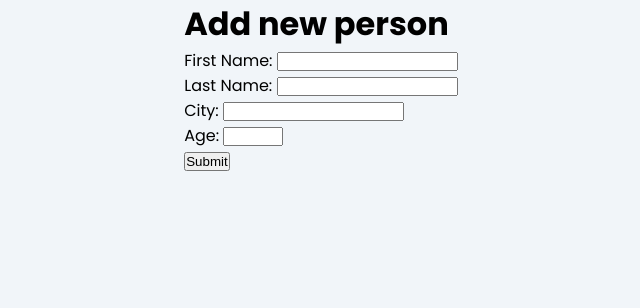
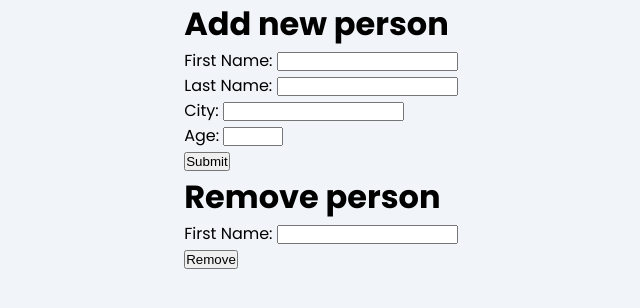
Before and after one commit to GEOFARL/btree-dbms, a React (Vite) app in the folder client/: page / in a window 1280 px wide. Shown: the top 308 px of the page, without its empty margins (319-959 px from the left). Built offline with nearby package versions, Linux system fonts and the light colour scheme.

Commit message:
Add remove form

```diff
--- a/client/src/App.jsx
+++ b/client/src/App.jsx
@@ -1,9 +1,11 @@
-import Form from './components/Form';
+import AddForm from './components/AddForm';
+import RemoveForm from './components/RemoveForm';
 
 function App() {
   return (
     <div className="centered">
-      <Form />
+      <AddForm />
+      <RemoveForm />
     </div>
   );
 }
--- a/client/src/components/Form.jsx
+++ b/client/src/components/AddForm.jsx
@@ -14,7 +14,7 @@ const defaultFormError = {
   age: null,
 };
 
-const Form = () => {
+const AddForm = () => {
   const [formData, setFormData] = useState(defaultFormData);
   const [formError, setFormError] = useState(defaultFormError);
   const [submitted, setSubmitted] = useState(false);
@@ -177,4 +177,4 @@ const Form = () => {
   );
 };
 
-export default Form;
+export default AddForm;
--- /dev/null
+++ b/client/src/components/RemoveForm.jsx
@@ -0,0 +1,63 @@
+import { useState } from 'react';
+
+const RemoveForm = () => {
+  const [firstName, setFirstName] = useState('');
+  const [error, setError] = useState(null);
+  const [submitted, setSubmitted] = useState(false);
+
+  const handleSubmit = async (e) => {
+    e.preventDefault();
+    setSubmitted(true);
+
+    if (firstName.trim().length === 0) {
+      setError('First name cannot be empty');
+      return;
+    } else {
+      setError(null);
+    }
+
+    setFirstName('');
+
+    try {
+      const response = await fetch('http://localhost:8000/api/person/delete', {
+        method: 'DELETE',
+        headers: {
+          'Content-Type': 'application/json',
+        },
+        body: JSON.stringify({ firstName }),
+      });
+      console.log(response);
+    } catch (err) {
+      console.error(err);
+    }
+  };
+
+  return (
+    <form className="form" onSubmit={handleSubmit}>
+      <h2 className="form__heading">Remove person</h2>
+
+      <div className="form-control">
+        <label htmlFor="firstName">First Name: </label>
+        <input
+          type="text"
+          id="firstName"
+          value={firstName}
+          onChange={(e) => {
+            setFirstName(e.target.value);
+            if (submitted && e.target.value.trim().length === 0) {
+              setError('First name cannot be empty');
+            } else {
+              setError(null);
+            }
+          }}
+        />
+
+        {error && <p className="form__error">{error}</p>}
+      </div>
+
+      <button className="form__button">Remove</button>
+    </form>
+  );
+};
+
+export default RemoveForm;
```
Also changed, not shown: 2 other files (tests, documents, lock files or other folders).
